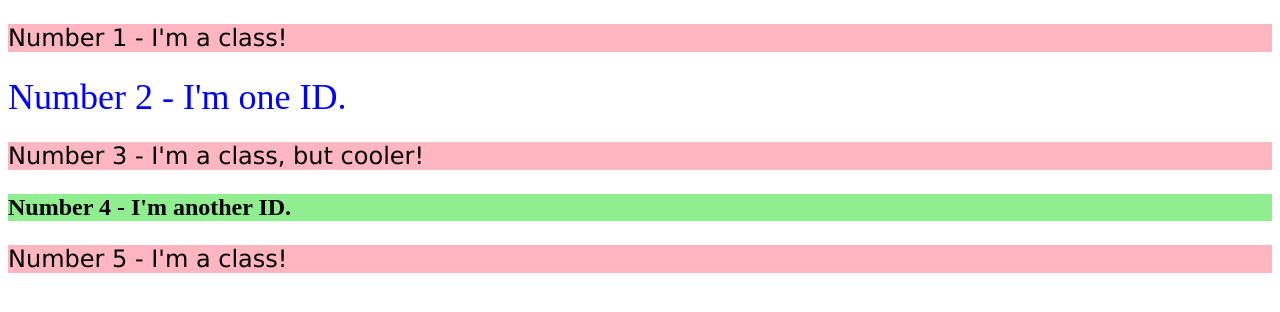
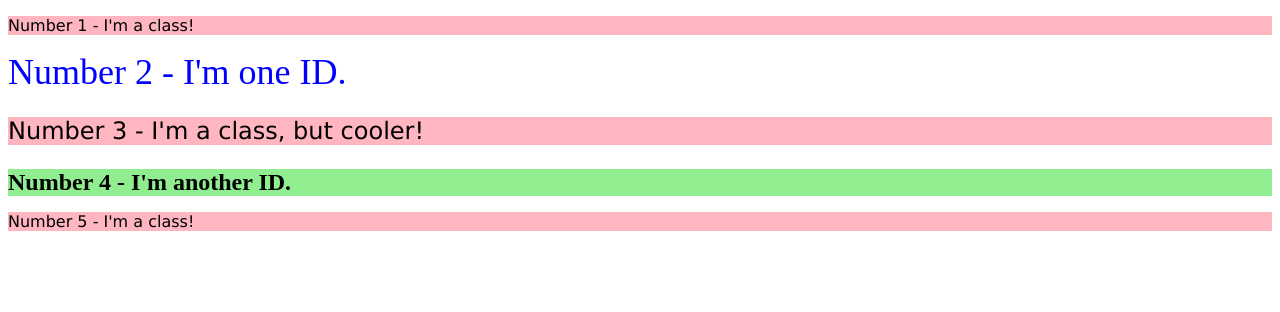
Before and after one commit to AnimeshKumar923/web-dev-learning, a plain HTML site: page css/02-assignment/index.html in a window 1280 px wide. Drawn offline with Linux system fonts and the light colour scheme.

Commit message:
update code, optimize code

```diff
--- a/css/02-assignment/index.html
+++ b/css/02-assignment/index.html
@@ -8,10 +8,10 @@
     <link rel="stylesheet" href="styles.css" />
   </head>
   <body>
-    <p class="num-1">Number 1 - I'm a class!</p>
+    <p class="odd">Number 1 - I'm a class!</p>
     <div id="id-01">Number 2 - I'm one ID.</div>
-    <p class="num-3">Number 3 - I'm a class, but cooler!</p>
-    <div id="id-02">Number 4 - I'm another ID.</div>
-    <p class="num-5">Number 5 - I'm a class!</p>
+    <p class="odd adjust-font-size">Number 3 - I'm a class, but cooler!</p>
+    <div id="id-02" class="adjust-font-size">Number 4 - I'm another ID.</div>
+    <p class="odd">Number 5 - I'm a class!</p>
   </body>
 </html>
--- a/css/02-assignment/styles.css
+++ b/css/02-assignment/styles.css
@@ -1,6 +1,9 @@
-p{
+.odd{
     background-color: #ffb6c1;
-    font-family: Verdana, DejaVu Sans, sans-serif;
+    font-family: Verdana, "DejaVu Sans", sans-serif;
+}
+
+.adjust-font-size{
     font-size: 24px;
 }
 
@@ -12,5 +15,4 @@ p{
 #id-02{
     background-color:#90ee90;
     font-weight: 700;
-    font-size: 24px;
 }
```
